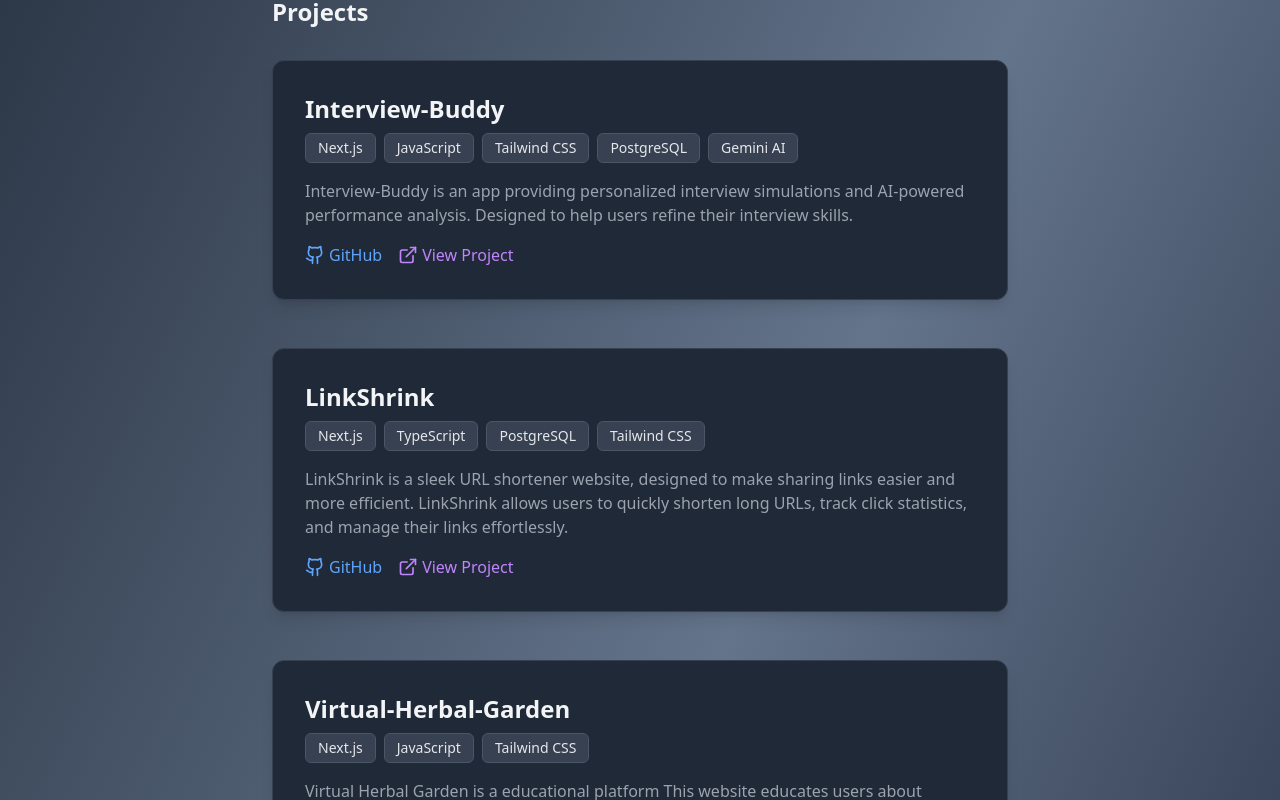
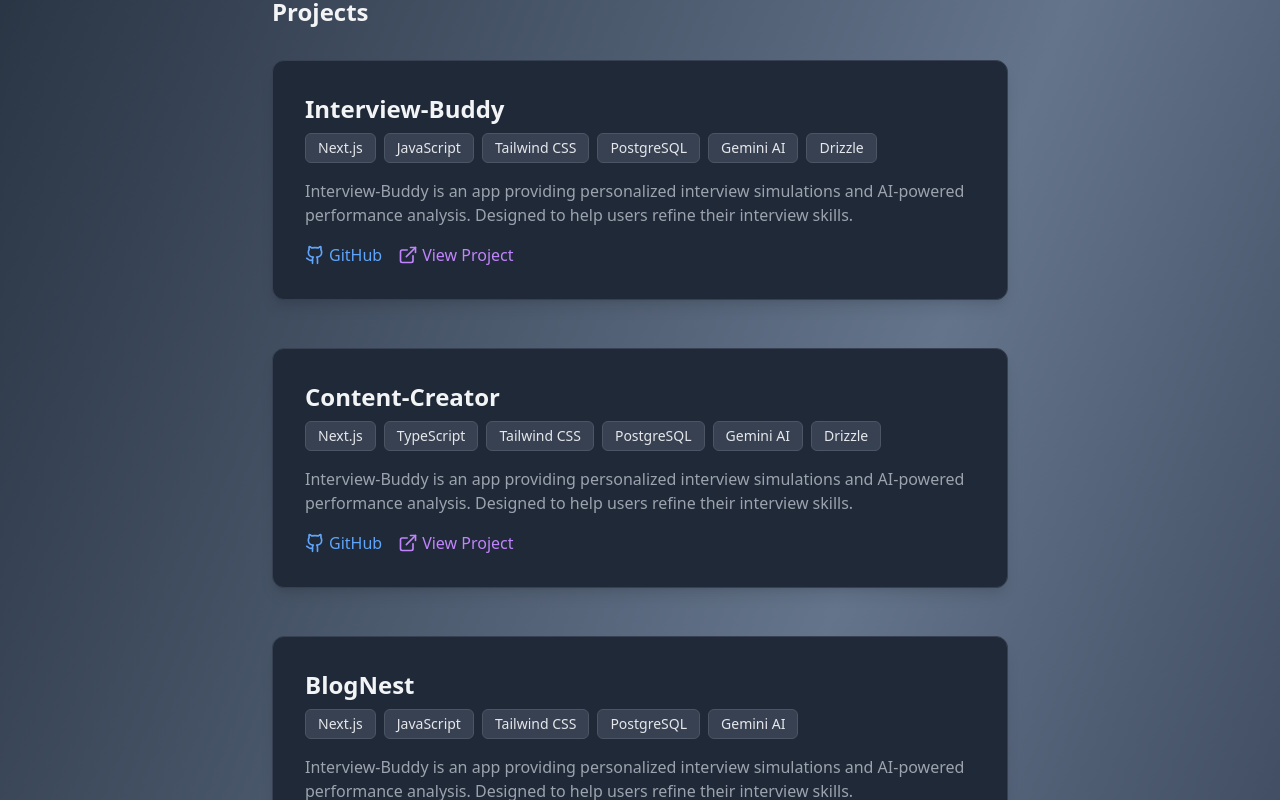
Before and after one commit to priyankasoni930/priyanka, a Next.js app: page / in a window 1280 px wide. Shown: the part 540-1340 px from the top of the page. Built offline with nearby package versions, Linux system fonts and the light colour scheme.

Commit message:
Update page.tsx

```diff
--- a/app/page.tsx
+++ b/app/page.tsx
@@ -95,6 +95,40 @@ function ProjectsSection() {
   const projects = [
     {
       name: "Interview-Buddy",
+      description:
+        "Interview-Buddy is an app providing personalized interview simulations and AI-powered performance analysis. Designed to help users refine their interview skills.",
+      github: "https://github.com/priyankasoni930/Interview-Buddy/tree/main",
+      link: "https://main--interview-buddy-pri.netlify.app/",
+      form: "fullstack",
+      techStack: [
+        "Next.js",
+        "JavaScript",
+        "Tailwind CSS",
+        "PostgreSQL",
+        "Gemini AI",
+        "Drizzle"
+      ],
+    },
+
+     {
+      name: "Content-Creator",
+      description:
+        "Interview-Buddy is an app providing personalized interview simulations and AI-powered performance analysis. Designed to help users refine their interview skills.",
+      github: "https://github.com/priyankasoni930/Interview-Buddy/tree/main",
+      link: "https://main--interview-buddy-pri.netlify.app/",
+      form: "fullstack",
+      techStack: [
+        "Next.js",
+        "TypeScript",
+        "Tailwind CSS",
+        "PostgreSQL",
+        "Gemini AI",
+        "Drizzle",
+      ],
+    },
+
+     {
+      name: "BlogNest",
       description:
         "Interview-Buddy is an app providing personalized interview simulations and AI-powered performance analysis. Designed to help users refine their interview skills.",
       github: "https://github.com/priyankasoni930/Interview-Buddy/tree/main",
```
